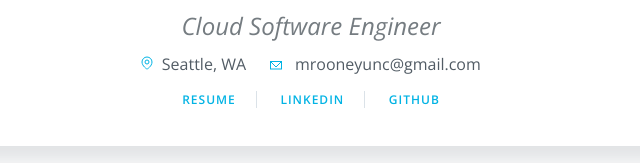
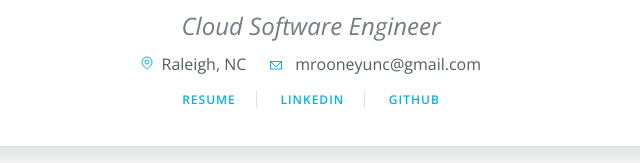
Before and after one commit to merooney/merooney.github.io, a plain HTML site: page index.html in a window 1280 px wide. Shown: the part 184-347 px from the top of the page, 329-969 px from the left. Drawn offline with nearby package versions, Linux system fonts and the light colour scheme.

Commit message:
Update index.html

```diff
--- a/index.html
+++ b/index.html
@@ -51,7 +51,7 @@
                                         <h1 class="user--name--2r3hv">Mike Rooney</h1>
                                         <div><span class="user--bio--1jGJT">Cloud Software Engineer</span></div>
                                         <!--<div class="user--details--1in1Q"><span>Fascinated by robotics, rendering, and satellites</span></div>-->
-                                        <div class="user--details--1in1Q user--last--3cxVQ"><span class="user--detail--2TElS"><img src="./images/icon-location-792a9.svg" alt="location marker" class="user--icon--M6jGY"><span>Seattle, WA</span></span>
+                                        <div class="user--details--1in1Q user--last--3cxVQ"><span class="user--detail--2TElS"><img src="./images/icon-location-792a9.svg" alt="location marker" class="user--icon--M6jGY"><span>Raleigh, NC</span></span>
                                             <span class="user--detail--2TElS"><img src="./images/icon-email-3a09f.svg" alt="email" class="user--icon--M6jGY"> mrooneyunc@gmail.com </span>
                                         </div><a href = "./images/CV.pdf"
                                                 target="_blank" title="Resume" class="_account-link--link--jN0JX text--link--Zs8Go">Resume</a>
```
